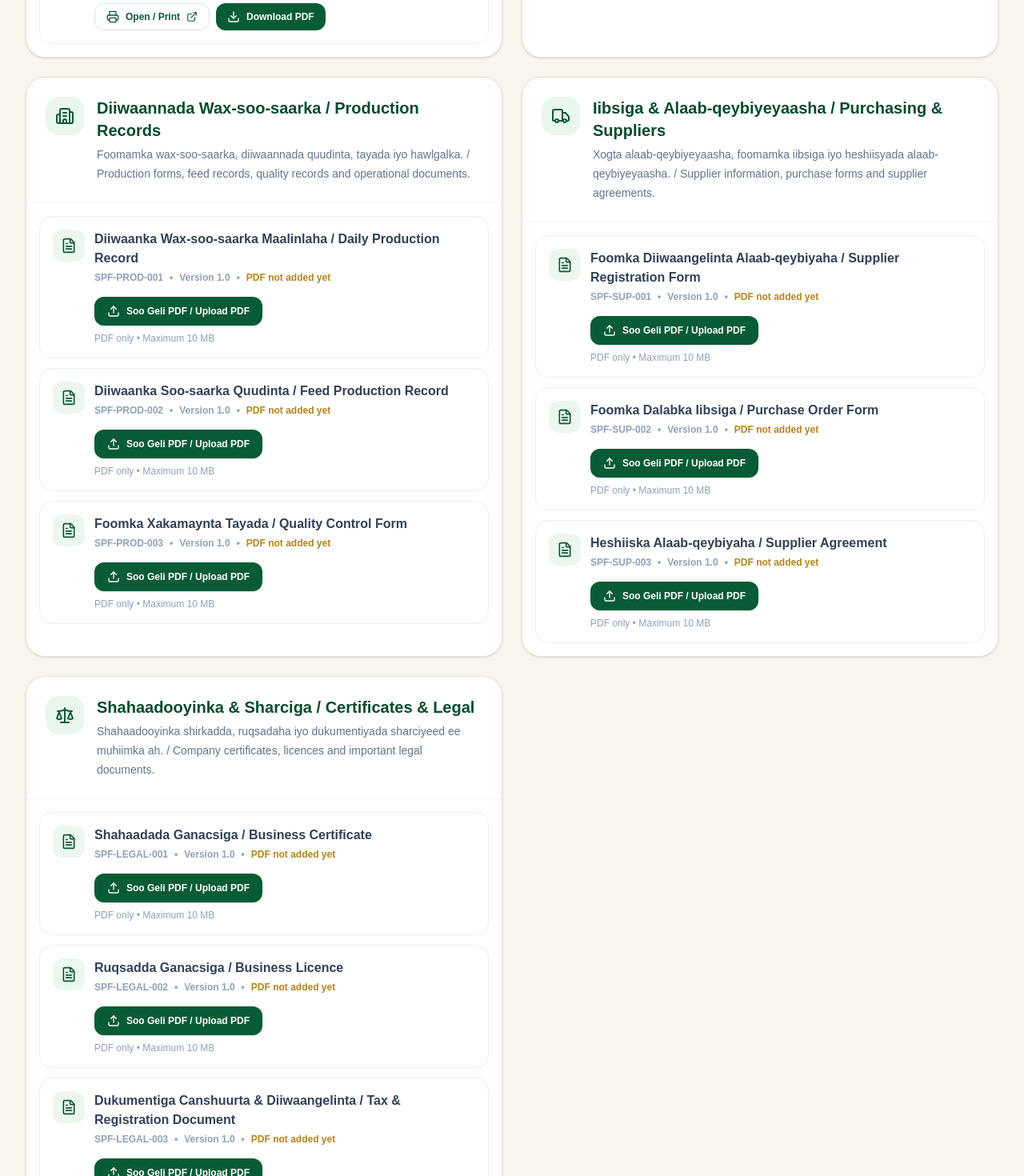
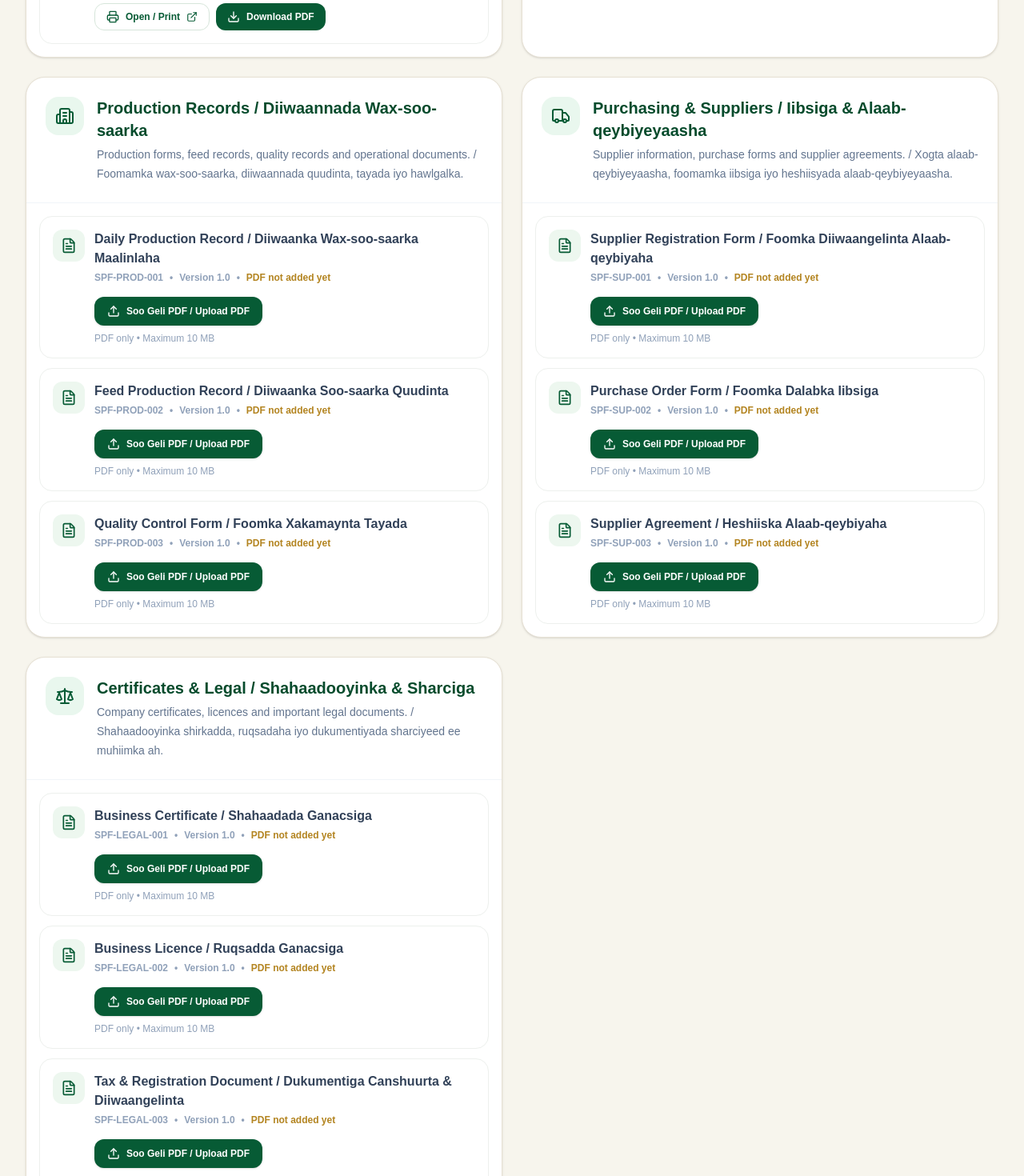
Before and after one commit to nimcofarms/siraaje-poultry-feed, a Next.js app: page /dashboard/documents in a window 1280 px wide. Shown: the part 1580-3050 px from the top of the page at 80% size. Built offline with nearby package versions, Linux system fonts and the light colour scheme; no server answers.

Commit message:
Put English first across document sections

```diff
--- a/app/dashboard/documents/page.tsx
+++ b/app/dashboard/documents/page.tsx
@@ -151,23 +151,23 @@ const documentSections: DocumentSection[] = [
   },
 
   {
-    title: "Diiwaannada Wax-soo-saarka / Production Records",
+    title: "Production Records / Diiwaannada Wax-soo-saarka",
     description:
-      "Foomamka wax-soo-saarka, diiwaannada quudinta, tayada iyo hawlgalka. / Production forms, feed records, quality records and operational documents.",
+      "Production forms, feed records, quality records and operational documents. / Foomamka wax-soo-saarka, diiwaannada quudinta, tayada iyo hawlgalka.",
     icon: Building2,
     documents: [
       {
-        name: "Diiwaanka Wax-soo-saarka Maalinlaha / Daily Production Record",
+        name: "Daily Production Record / Diiwaanka Wax-soo-saarka Maalinlaha",
         code: "SPF-PROD-001",
         version: "1.0",
       },
       {
-        name: "Diiwaanka Soo-saarka Quudinta / Feed Production Record",
+        name: "Feed Production Record / Diiwaanka Soo-saarka Quudinta",
         code: "SPF-PROD-002",
         version: "1.0",
       },
       {
-        name: "Foomka Xakamaynta Tayada / Quality Control Form",
+        name: "Quality Control Form / Foomka Xakamaynta Tayada",
         code: "SPF-PROD-003",
         version: "1.0",
       },
@@ -175,23 +175,23 @@ const documentSections: DocumentSection[] = [
   },
 
   {
-    title: "Iibsiga & Alaab-qeybiyeyaasha / Purchasing & Suppliers",
+    title: "Purchasing & Suppliers / Iibsiga & Alaab-qeybiyeyaasha",
     description:
-      "Xogta alaab-qeybiyeyaasha, foomamka iibsiga iyo heshiisyada alaab-qeybiyeyaasha. / Supplier information, purchase forms and supplier agreements.",
+      "Supplier information, purchase forms and supplier agreements. / Xogta alaab-qeybiyeyaasha, foomamka iibsiga iyo heshiisyada alaab-qeybiyeyaasha.",
     icon: Truck,
     documents: [
       {
-        name: "Foomka Diiwaangelinta Alaab-qeybiyaha / Supplier Registration Form",
+        name: "Supplier Registration Form / Foomka Diiwaangelinta Alaab-qeybiyaha",
         code: "SPF-SUP-001",
         version: "1.0",
       },
       {
-        name: "Foomka Dalabka Iibsiga / Purchase Order Form",
+        name: "Purchase Order Form / Foomka Dalabka Iibsiga",
         code: "SPF-SUP-002",
         version: "1.0",
       },
       {
-        name: "Heshiiska Alaab-qeybiyaha / Supplier Agreement",
+        name: "Supplier Agreement / Heshiiska Alaab-qeybiyaha",
         code: "SPF-SUP-003",
         version: "1.0",
       },
@@ -199,28 +199,28 @@ const documentSections: DocumentSection[] = [
   },
 
   {
-    title: "Shahaadooyinka & Sharciga / Certificates & Legal",
+    title: "Certificates & Legal / Shahaadooyinka & Sharciga",
     description:
-      "Shahaadooyinka shirkadda, ruqsadaha iyo dukumentiyada sharciyeed ee muhiimka ah. / Company certificates, licences and important legal documents.",
+      "Company certificates, licences and important legal documents. / Shahaadooyinka shirkadda, ruqsadaha iyo dukumentiyada sharciyeed ee muhiimka ah.",
     icon: Scale,
     documents: [
       {
-        name: "Shahaadada Ganacsiga / Business Certificate",
+        name: "Business Certificate / Shahaadada Ganacsiga",
         code: "SPF-LEGAL-001",
         version: "1.0",
       },
       {
-        name: "Ruqsadda Ganacsiga / Business Licence",
+        name: "Business Licence / Ruqsadda Ganacsiga",
         code: "SPF-LEGAL-002",
         version: "1.0",
       },
       {
-        name: "Dukumentiga Canshuurta & Diiwaangelinta / Tax & Registration Document",
+        name: "Tax & Registration Document / Dukumentiga Canshuurta & Diiwaangelinta",
         code: "SPF-LEGAL-003",
         version: "1.0",
       },
       {
-        name: "Dukumenti Sharciyeed Kale / Other Legal Document",
+        name: "Other Legal Document / Dukumenti Sharciyeed Kale",
         code: "SPF-LEGAL-004",
         version: "1.0",
       },
```
